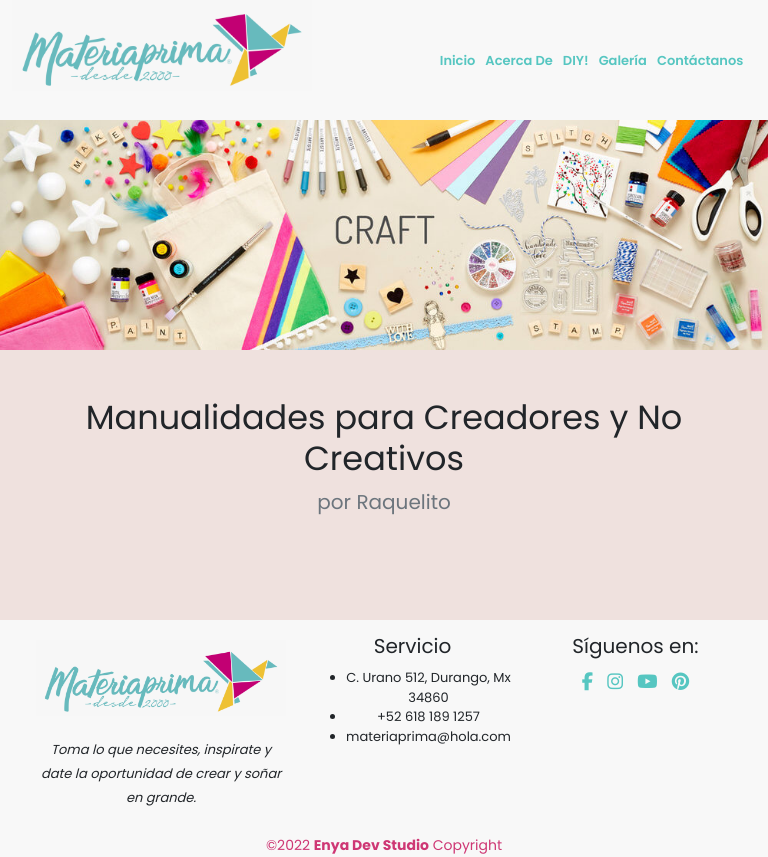
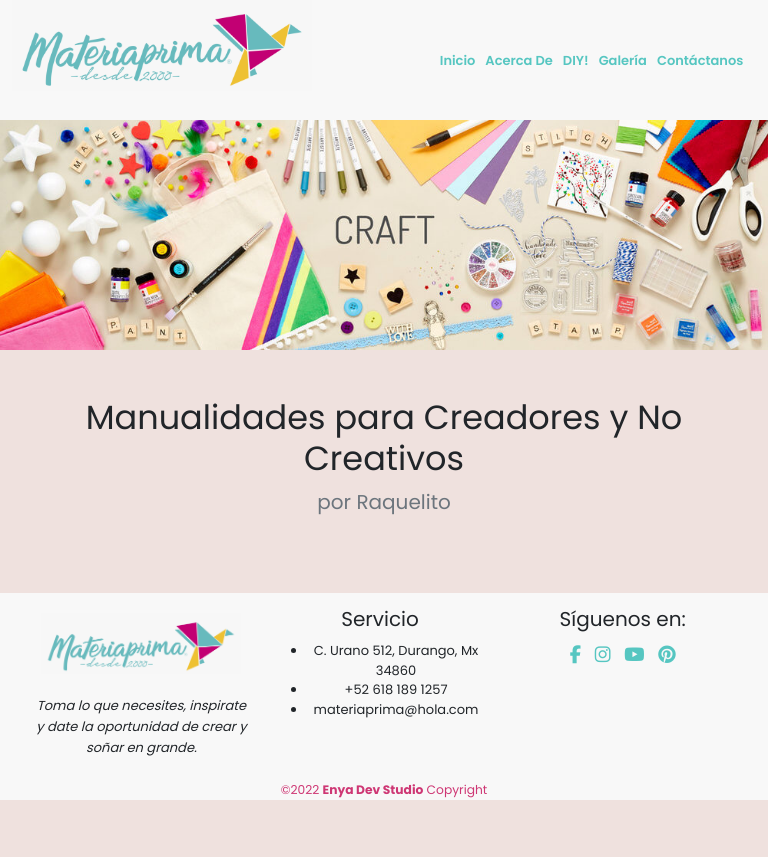
Before and after one commit to EnyaDev/ProyectoCoderhouse, a website: page index.html in a window 768 px wide. After the commit the page ends 800 px from the top, so only its background shows below. Drawn offline with nearby package versions, Linux system fonts and the light colour scheme.

Commit message:
Cambios de estetica

```diff
--- a/SCSS/_footer.scss
+++ b/SCSS/_footer.scss
@@ -1,12 +1,13 @@
 footer {
     width: 100%;
     background-color: $colorLogo;
+    font-size: 14px;
 
     h4 {
       margin: 10px;
     }
     .row .col img {
-      width: 250px;
+      width: 200px;
     }
     .col .redesSociales a {
       font-size: 18px;
--- a/SCSS/_header.scss
+++ b/SCSS/_header.scss
@@ -3,7 +3,7 @@ header {
     background-color: $colorLogo;
 
     .navbar-brand img {
-      width: 200px;
+      width: 220px;
       margin-bottom: 10px;
     }
     nav ul li a {
--- a/SCSS/style.scss
+++ b/SCSS/style.scss
@@ -1,13 +1,12 @@
 //SASS//
 
 @import "variables";
-@import "header" ;
+@import "header";
 @import "footer";
-
 
 html {
   position: relative;
-  scroll-behavior:smooth;
+  scroll-behavior: smooth;
 }
 
 * {
@@ -15,9 +14,7 @@ html {
   padding: 0;
 }
 
-
 /***  MOBILE FIRST  ***/
-
 
 body {
   background-color: $colorBody;
@@ -38,7 +35,6 @@ body {
     filter: opacity(0.9);
   }
   .col {
-
     h2:hover {
       filter: opacity(0.9);
       transform: scale(1.02);
@@ -125,8 +121,7 @@ form {
 
 /**TABLET VERSION**/
 
-@media (min-width: 768px) and (max-width: 900px) {
-
+@media (min-width: 760px) and (max-width: 900px) {
   /****HEADER****/
   header {
     .container {
@@ -148,6 +143,9 @@ form {
   }
   /****FOOTER****/
   footer {
+    position: absolute;
+    bottom: 0;
+
       img {
         width: 200px;
       }
@@ -161,6 +159,10 @@ form {
         display: inline-block;
         padding: 5px;
       }
+  }
+/****INDEX****/
+  .contenedor-raky{
+    height: 400px;
   }
   /****HAZLO TÚ MISMO!****/
   .card {
@@ -199,7 +201,6 @@ form {
 /* DESKTOP VERSION */
 
 @media (min-width: 992px) and (max-width: 1280px) {
-
   /****HEADER****/
   header {
     .container {
--- a/index.html
+++ b/index.html
@@ -67,13 +67,13 @@
     <div class="main-box container-fluid p-0 m-0">
       <img class="img-fluid maxw-100" src="img/Banner.jpg" alt="Banner creativo">
       <div class="row mt-5 justify-content-center align-items-center minh-100 m-2">
-        <div class="col text-center">
+        <div class="contenedor-raky col text-center">
           <h1>Manualidades para Creadores y No Creativos</h1>
           <p class="raky text-muted fs-5">por Raquelito</p>
         </div>
       </div>
     </div>
-    <footer>
+    <footer class="fixed-bottom">
       <div class="container-md text-center">
         <div class="row">
           <div class="col">
```
Also changed, not shown: package.json (+232 -2 lines), CSS/estilo.css. Lines whose indentation alone changed are shown as unchanged.
